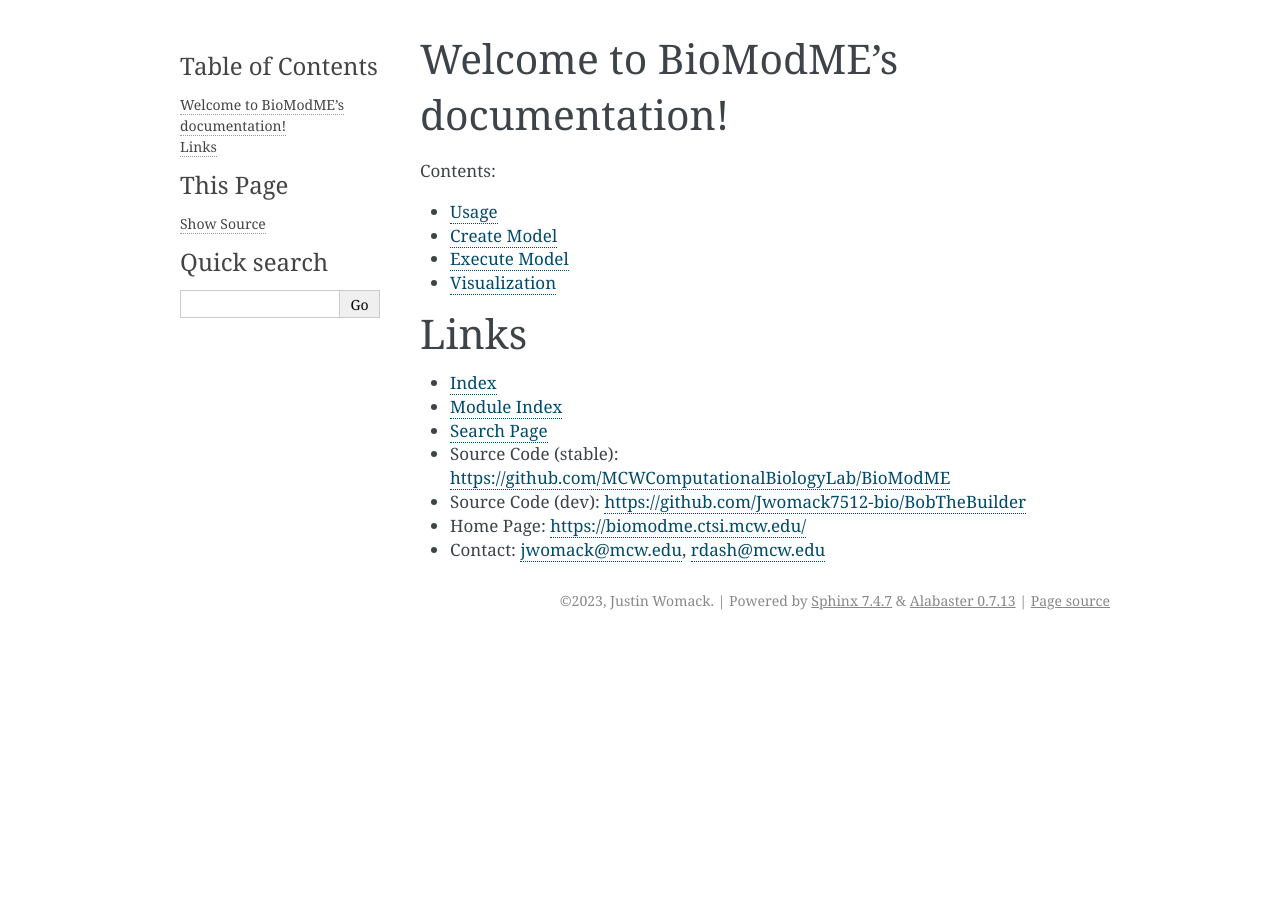
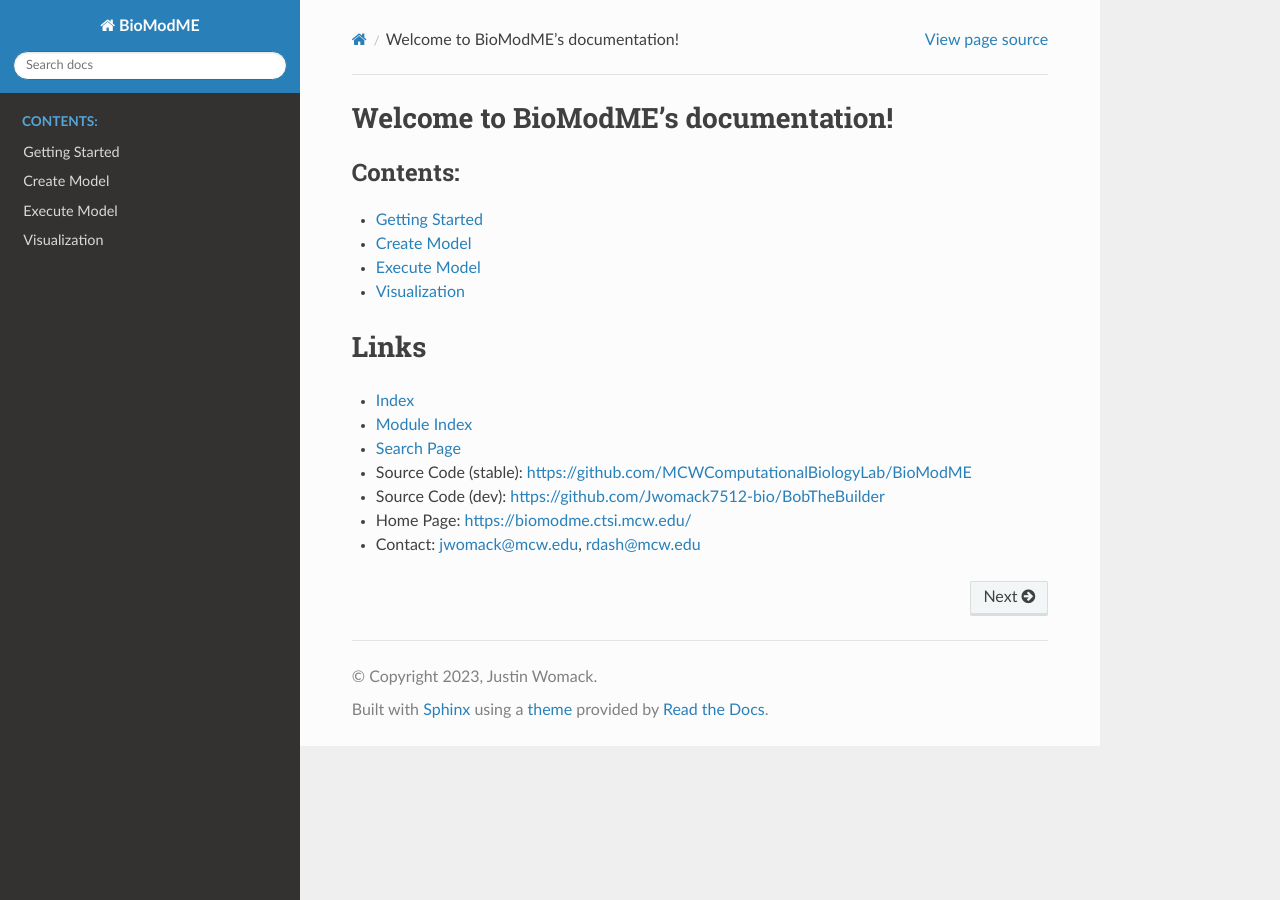
Before and after one commit to Jwomack7512-bio/BobTheBuilder, a Sphinx documentation site: the page built from docs/index.rst, in a window 1280 px wide. Built offline with Sphinx 7.4.7 and the Read the Docs theme 2.0.0, drawn with Linux system fonts in a browser that asks for light colours.

Commit message:
doc: added sphinx theme

```diff
--- a/docs/conf.py
+++ b/docs/conf.py
@@ -31,6 +31,7 @@ release = '1.0.0'
 # extensions coming with Sphinx (named 'sphinx.ext.*') or your custom
 # ones.
 extensions = [
+    'sphinx_rtd_theme'
 ]
 
 # Add any paths that contain templates here, relative to this directory.
@@ -47,7 +48,7 @@ exclude_patterns = ['_build', 'Thumbs.db', '.DS_Store']
 # The theme to use for HTML and HTML Help pages.  See the documentation for
 # a list of builtin themes.
 #
-#html_theme = 'alabaster'
+html_theme = 'sphinx_rtd_theme'
 
 # Add any paths that contain custom static files (such as style sheets) here,
 # relative to this directory. They are copied after the builtin static files,
--- a/docs/index.rst
+++ b/docs/index.rst
@@ -10,7 +10,7 @@ Welcome to BioModME's documentation!
    :maxdepth: 2
    :caption: Contents:
 
-   pages/usage
+   pages/gettingstarted
    pages/CreateModel
    pages/ExecuteModel
    pages/Visualization
--- a/docs/pages/usage.rst
+++ b/docs/pages/gettingstarted.rst
@@ -1,4 +1,4 @@
-Usage
+Getting Started
 ============================
 
 This will cover how to use/install the application.
```
